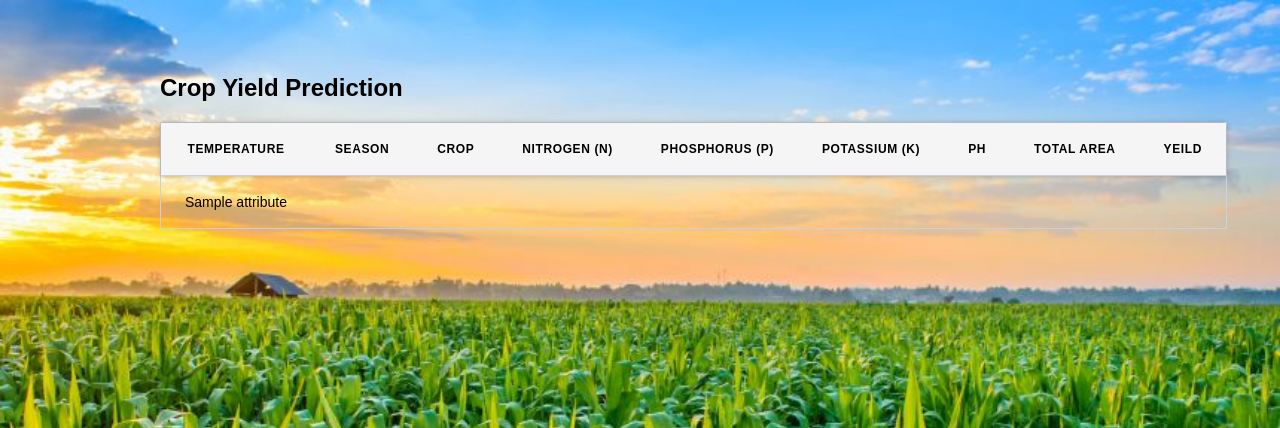
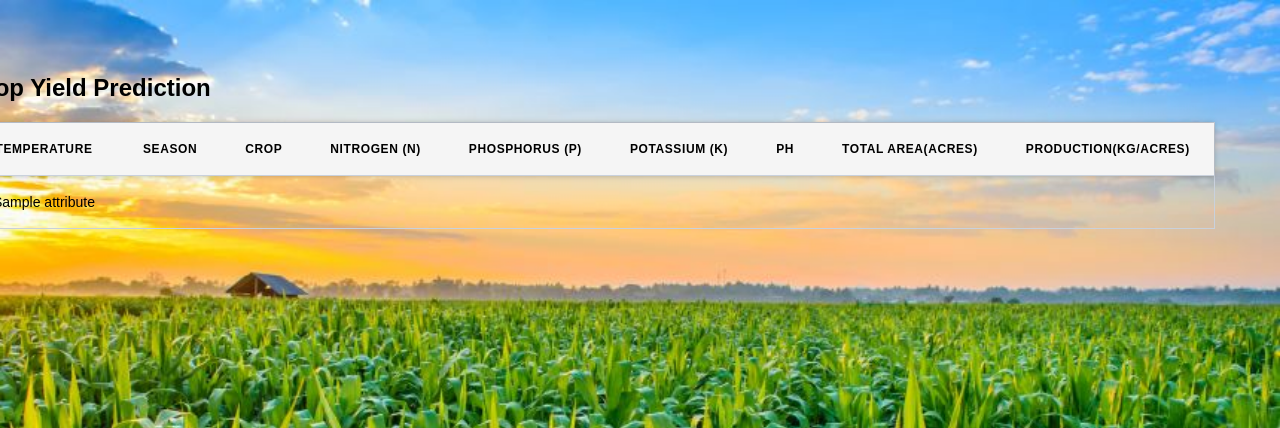
Before and after one commit to Jeevan-Rai/Crop-Yield-Prediction, a Flask app: template templates/finaldata.html in a window 1280 px wide. Shown: the top 428 px of the page. Run offline with Flask 2, Linux system fonts and the light colour scheme; the template is opened without the code that fills it: most values are stand-ins (such as "Sample title", 1, 10 or a date in 2020).

Commit message:
Update finaldata.html

```diff
--- a/templates/finaldata.html
+++ b/templates/finaldata.html
@@ -97,20 +97,20 @@
             opacity: 0.08;
           }
     </style>
-    <h2>Crop Yield Prediction</h2>
-<div class="table-wrapper">
+    <h2 style="margin-left: -20%;">Crop Yield Prediction</h2>
+<div class="table-wrapper" style="margin-left: -20%;">
   <table class="sticky-header">
     <thead>
       <tr>
         <th>Temperature</th>
         <th>Season</th>
-        <th>crop</th>
+        <th>Crop</th>
         <th>Nitrogen (N)</th>
         <th>Phosphorus (P)</th>
         <th>Potassium (K)</th>
         <th>pH</th>
-        <th>Total Area</th>
-        <th>Yeild</th>
+        <th>Total Area(Acres) </th>
+        <th>Production(kg/acres)</th>
       </tr>
     </thead>
     <tbody>
```
